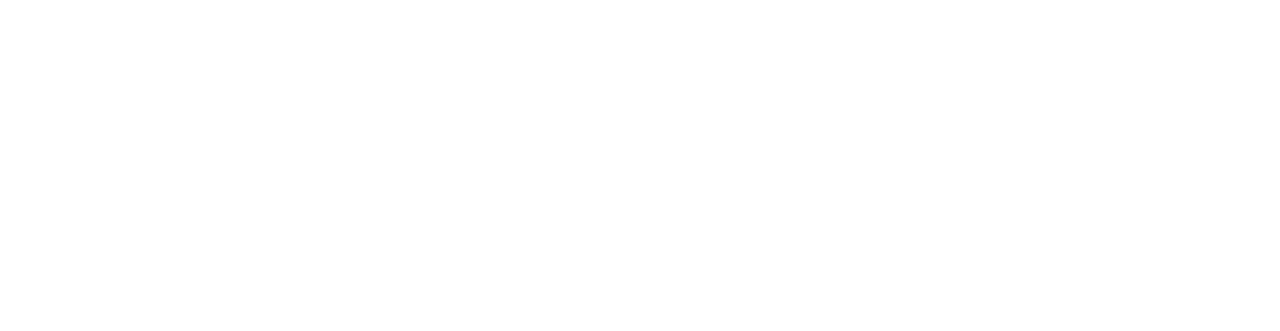
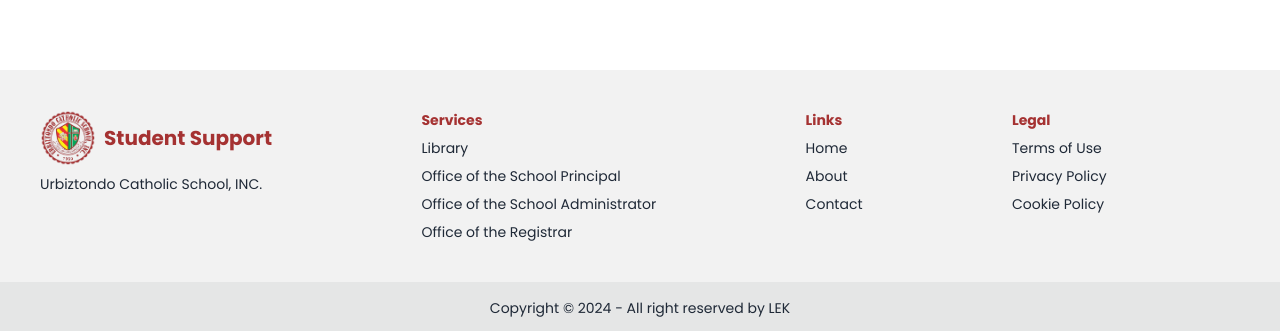
Before and after one commit to estoericull3nea/student-support-satisfaction, a React (Vite) app in the folder frontend/: page / in a window 1280 px wide. Shown: the part 2932-3263 px from the top of the page. Before the commit the page ends 3002 px from the top, so only its background shows below. Built offline with nearby package versions, Linux system fonts and the light colour scheme.

Commit message:
landing page

```diff
--- a/frontend/src/App.jsx
+++ b/frontend/src/App.jsx
@@ -3,6 +3,7 @@
 import Hero from './components/Hero'
 import Services from './components/Services'
 import Heading from './components/Heading'
+import Footer from './components/Footer'
 
 import { servicesData } from './constants'
 
@@ -30,6 +31,8 @@
           link={service.link}
         />
       ))}
+
+      <Footer />
     </>
   )
 }
--- /dev/null
+++ b/frontend/src/components/Footer.jsx
@@ -0,0 +1,82 @@
+import React from 'react'
+import ucsLogo from '../assets/images/logo/ucs_logo.png'
+import { services, links, legals } from '../constants/index'
+
+const Footer = () => {
+  return (
+    <>
+      <div>
+        <footer className='footer bg-base-200 text-base-content p-10'>
+          <aside>
+            {/* <svg
+              width='50'
+              height='50'
+              viewBox='0 0 24 24'
+              xmlns='http://www.w3.org/2000/svg'
+              fillRule='evenodd'
+              clipRule='evenodd'
+              className='fill-current'
+            >
+              <path d='M22.672 15.226l-2.432.811.841 2.515c.33 1.019-.209 2.127-1.23 2.456-1.15.325-2.148-.321-2.463-1.226l-.84-2.518-5.013 1.677.84 2.517c.391 1.203-.434 2.542-1.831 2.542-.88 0-1.601-.564-1.86-1.314l-.842-2.516-2.431.809c-1.135.328-2.145-.317-2.463-1.229-.329-1.018.211-2.127 1.231-2.456l2.432-.809-1.621-4.823-2.432.808c-1.355.384-2.558-.59-2.558-1.839 0-.817.509-1.582 1.327-1.846l2.433-.809-.842-2.515c-.33-1.02.211-2.129 1.232-2.458 1.02-.329 2.13.209 2.461 1.229l.842 2.515 5.011-1.677-.839-2.517c-.403-1.238.484-2.553 1.843-2.553.819 0 1.585.509 1.85 1.326l.841 2.517 2.431-.81c1.02-.33 2.131.211 2.461 1.229.332 1.018-.21 2.126-1.23 2.456l-2.433.809 1.622 4.823 2.433-.809c1.242-.401 2.557.484 2.557 1.838 0 .819-.51 1.583-1.328 1.847m-8.992-6.428l-5.01 1.675 1.619 4.828 5.011-1.674-1.62-4.829z'></path>
+            </svg> */}
+
+            <div className='flex justify-center items-center gap-x-2'>
+              <img src={ucsLogo} alt='' className='w-14 ml-1 sm:ml-0' />
+              <h1 className='text-primary font-bold text-xl'>
+                Student Support
+              </h1>
+            </div>
+
+            <p>Urbiztondo Catholic School, INC.</p>
+          </aside>
+          <nav>
+            <h6 className='font-bold text-primary'>Services</h6>
+
+            {services &&
+              services.map((data) => (
+                <a
+                  className='link link-hover hover:text-primary '
+                  href={data.link}
+                >
+                  {data.serviceName}
+                </a>
+              ))}
+          </nav>
+          <nav>
+            <h6 className='font-bold text-primary '>Links</h6>
+
+            {links &&
+              links.map((link) => (
+                <a className='link link-hover hover:text-primary'>
+                  {link.linkName}
+                </a>
+              ))}
+          </nav>
+          <nav>
+            <h6 className='font-bold text-primary'>Legal</h6>
+
+            {legals &&
+              legals.map((legal) => (
+                <a
+                  className='link link-hover hover:text-primary'
+                  href={legal.link}
+                >
+                  {legal.legalName}
+                </a>
+              ))}
+          </nav>
+        </footer>
+
+        <div className='footer footer-center bg-base-300 text-base-content p-4'>
+          <aside>
+            <p>
+              Copyright © {new Date().getFullYear()} - All right reserved by LEK
+            </p>
+          </aside>
+        </div>
+      </div>
+    </>
+  )
+}
+
+export default Footer
--- a/frontend/src/constants/index.js
+++ b/frontend/src/constants/index.js
@@ -74,3 +74,39 @@
     link: '/school-registrar',
   },
 ]
+
+export const links = [
+  {
+    id: 1,
+    linkName: 'Home',
+    link: '/',
+  },
+  {
+    id: 2,
+    linkName: 'About',
+    link: '/about',
+  },
+  {
+    id: 3,
+    linkName: 'Contact',
+    link: '/contact',
+  },
+]
+
+export const legals = [
+  {
+    id: 1,
+    legalName: 'Terms of Use',
+    link: '/terms',
+  },
+  {
+    id: 2,
+    legalName: 'Privacy Policy',
+    link: '/privacy-policy',
+  },
+  {
+    id: 3,
+    legalName: 'Cookie Policy',
+    link: '/cookie-policy',
+  },
+]
```
